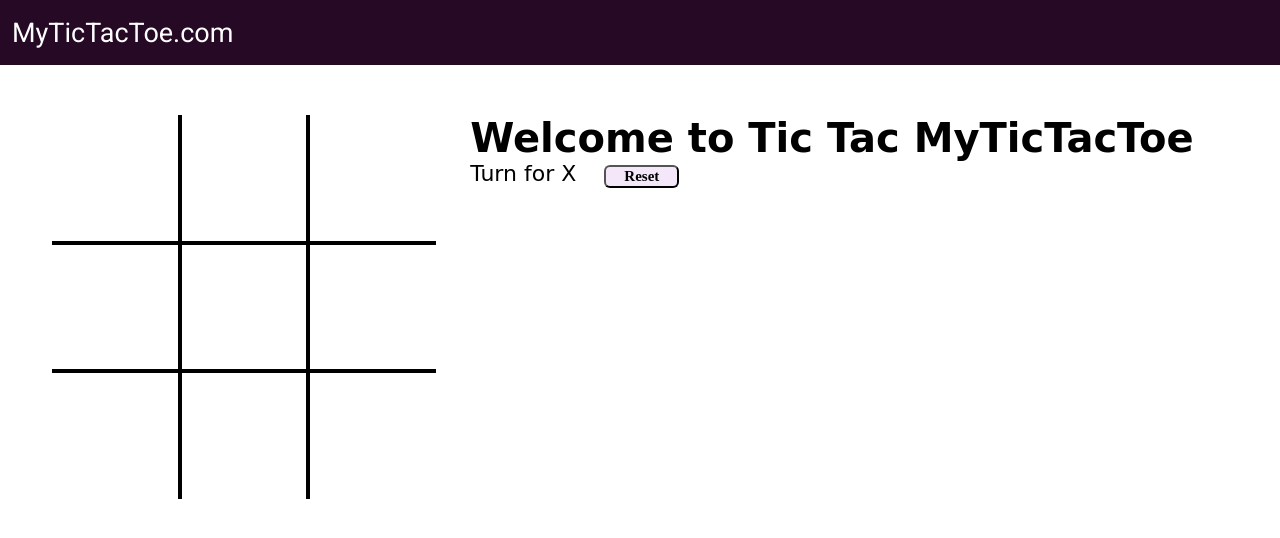
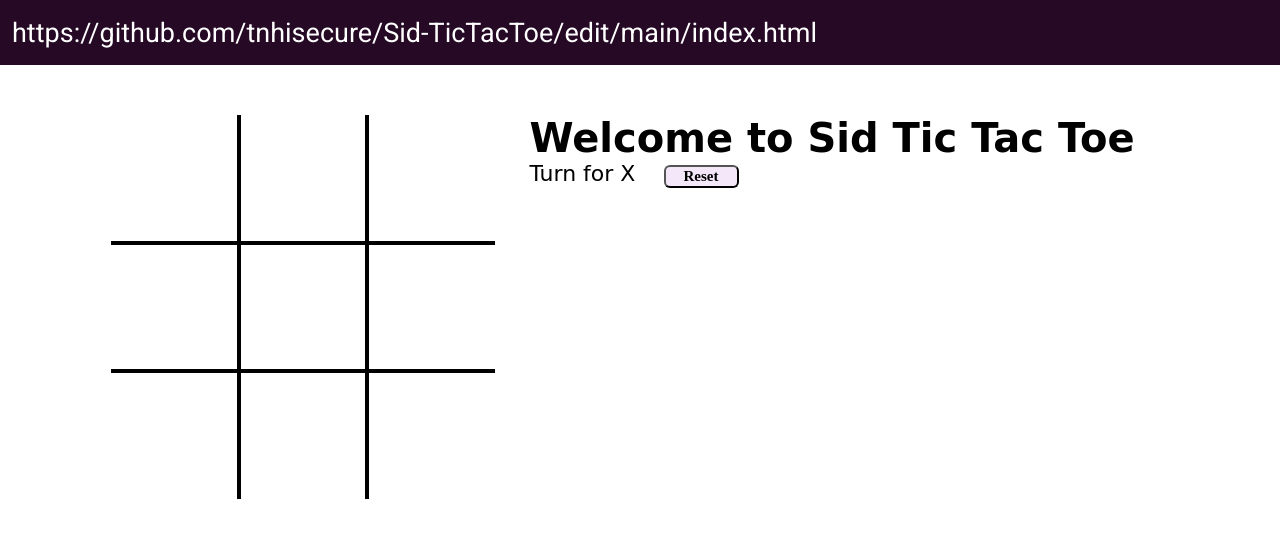
Before and after one commit to tnhisecure/Sid-TicTacToe, a plain HTML site: page index.html in a window 1280 px wide. Drawn offline with Linux system fonts and the light colour scheme; a web font is replaced by a local one.

Commit message:
Update index.html

```diff
--- a/index.html
+++ b/index.html
@@ -10,7 +10,7 @@
   <body>
     <nav>
       <ul>
-        <li>MyTicTacToe.com</li>
+        <li>https://github.com/tnhisecure/Sid-TicTacToe/edit/main/index.html</li>
       </ul>
     </nav>
 
@@ -28,7 +28,7 @@
         <div class="box bb-0 br-0"><span class="boxtext"></span></div>
       </div>
       <div class="gameInfo">
-        <h1>Welcome to Tic Tac MyTicTacToe</h1>
+        <h1>Welcome to Sid Tic Tac Toe</h1>
         <div>
           <span class="info">Turn for X</span>
           <button id="reset">Reset</button>
```
